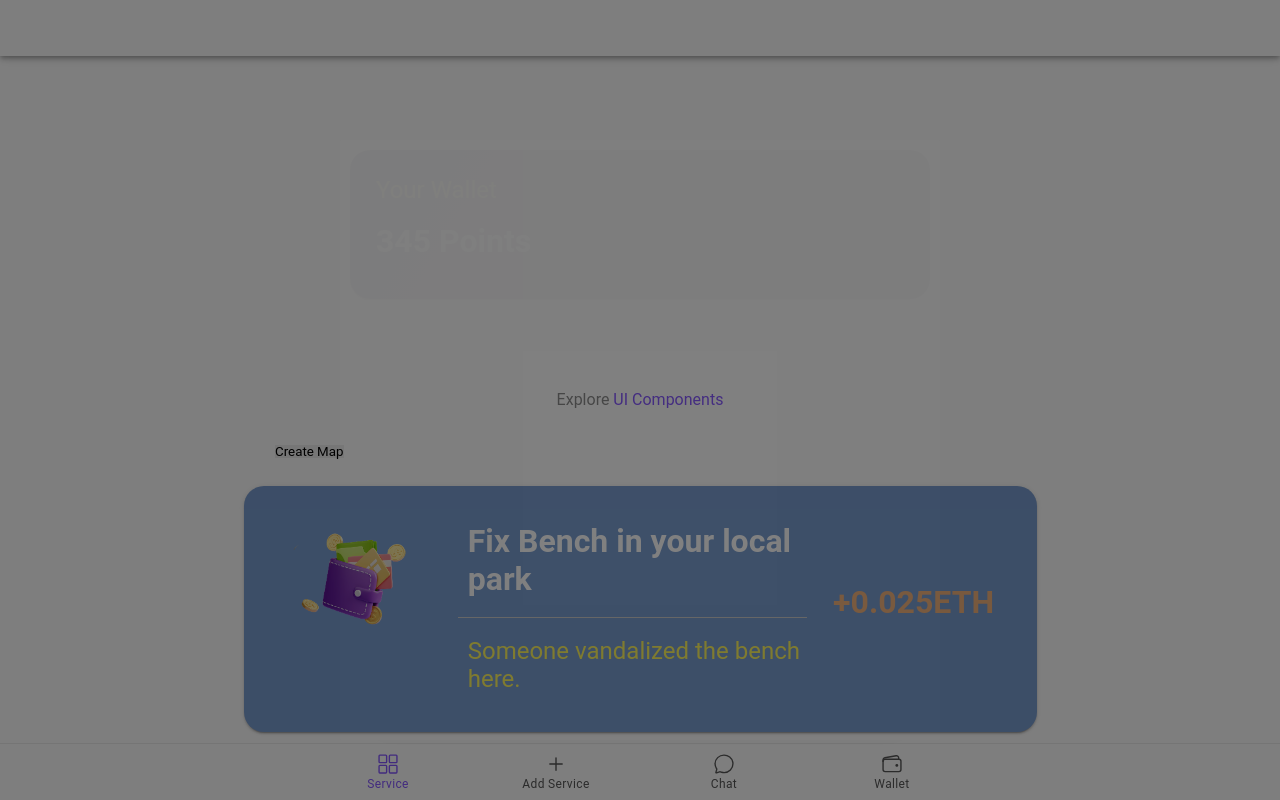
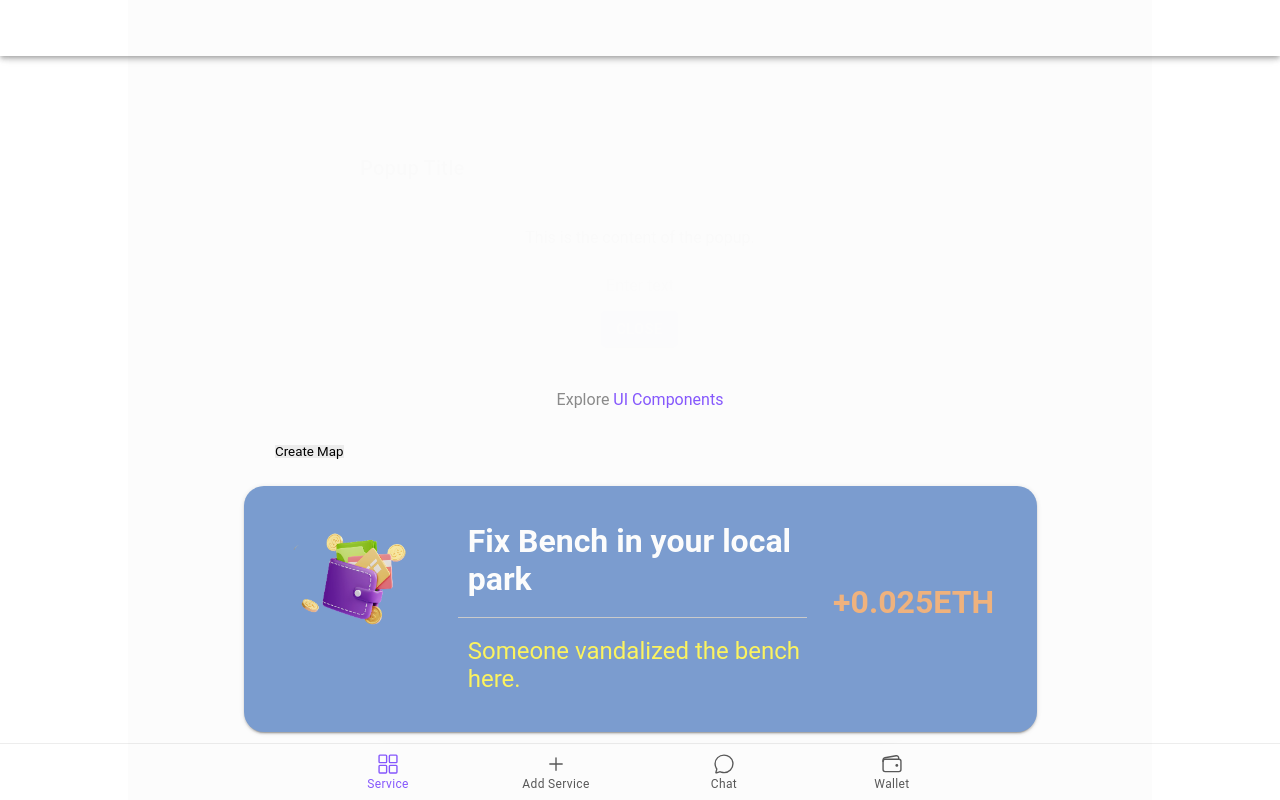
Before and after one commit to wedalb/ethmunich, a React (Vite) app in the folder ionic-react-app/: page /services in a window 1280 px wide. Both pictures are taken after a click on the element 640 px from the left and 608 px from the top of the page. Built offline with nearby package versions, Linux system fonts and the light colour scheme.

Commit message:
detail view exists

```diff
--- a/ionic-react-app/src/components/CardComponent.tsx
+++ b/ionic-react-app/src/components/CardComponent.tsx
@@ -29,17 +29,29 @@ function handleClick() {
 }
 //{props.description}
 const CardComponent :  React.FC<CardComponent> = (props) => {
-    const [isPopupOpen, setIsPopupOpen] = useState(false);
-
-    const handleCardClick = () => {
-        setIsPopupOpen(true);
+    const [showPopup, setShowPopup] = useState(false);
+    const openPopup = () => {
+        setShowPopup(true);
     };
 
-    const handleClosePopup = () => {
-        setIsPopupOpen(false);
+    const closePopup = () => {
+        setShowPopup(false);
+        console.log("closing")
+
+            //see bugreport https://github.com/ionic-team/ionic-framework/issues/22336
+            const ionOverlay = 'ion-overlay-';
+            for (let i = 1; i < 100; i++) {
+                let overlay = ionOverlay.concat(i.toString());
+                const modal = document.getElementById(overlay) as HTMLIonInputElement;
+                if (modal) {
+                    const parent = modal.parentNode;
+                    parent?.removeChild(modal);
+                    break;
+                }
+            }
     };
     return (
-        <div className="card-container" onClick={handleCardClick}>
+        <div className="card-container" onClick={openPopup}>
             <IonCard className="ion-card" >
             <IonCardHeader className="card-header">
                 <IonGrid>
@@ -65,7 +77,7 @@ const CardComponent :  React.FC<CardComponent> = (props) => {
             <IonCardContent > </IonCardContent>
 
         </IonCard>
-            <PopupComponent isOpen={isPopupOpen} onClose={handleClosePopup} />
+            <PopupComponent isOpen={showPopup} onClose={closePopup}/>
 </div>
 
     );
--- a/ionic-react-app/src/components/Maps.css
+++ b/ionic-react-app/src/components/Maps.css
@@ -7,4 +7,5 @@ capacitor-google-map {
     border-radius: 20px;
 
 
+
 }
--- a/ionic-react-app/src/components/Popup.css
+++ b/ionic-react-app/src/components/Popup.css
@@ -16,3 +16,17 @@
 }
 
 /* Style the content inside the modal card as needed */
+
+.custom-popup {
+    max-width: 80%;
+    margin: auto;
+}
+
+.popup-content {
+    padding: 16px;
+    text-align: center;
+}
+
+.popup-content p {
+    margin-bottom: 16px;
+}
--- a/ionic-react-app/src/components/PopupComponent.tsx
+++ b/ionic-react-app/src/components/PopupComponent.tsx
@@ -1,21 +1,33 @@
 import React from 'react';
-import { IonContent, IonModal, IonButton } from '@ionic/react';
-import CardComponent from "./CardComponent";
-import ExampleCard from "./ExampleCard";
-import "./Popup.css";
-interface PopupProps {
+import { IonButton, IonContent, IonHeader, IonModal, IonTitle, IonToolbar, IonInput, IonImg } from '@ionic/react';
+import './Popup.css'; // Import your custom CSS for styling
+
+interface PopupComponentProps {
     isOpen: boolean;
     onClose: () => void;
 }
 
-const PopupComponent: React.FC<PopupProps> = ({ isOpen, onClose }) => {
+const PopupComponent: React.FC<PopupComponentProps> = ({ isOpen, onClose }) => {
+    const [inputValue, setInputValue] = React.useState('');
+
     return (
-        <IonModal
-            isOpen={isOpen}
-            onDidDismiss={onClose}
-            className="custom-modal" // Add a custom CSS class
-        >
-            <ExampleCard/>
+        <IonModal isOpen={isOpen} className="custom-popup">
+            <IonHeader>
+                <IonToolbar>
+                    <IonTitle>Popup Title</IonTitle>
+                </IonToolbar>
+            </IonHeader>
+            <IonContent>
+                <div className="popup-content">
+                    <p>This is the content of the popup.</p>
+                    <IonInput
+                        value={inputValue}
+                        placeholder="Enter text"
+                        onIonChange={(e) => setInputValue(e.detail.value!)}
+                    />
+                    <IonButton onClick={onClose}>Close</IonButton>
+                </div>
+            </IonContent>
         </IonModal>
     );
 };
```
